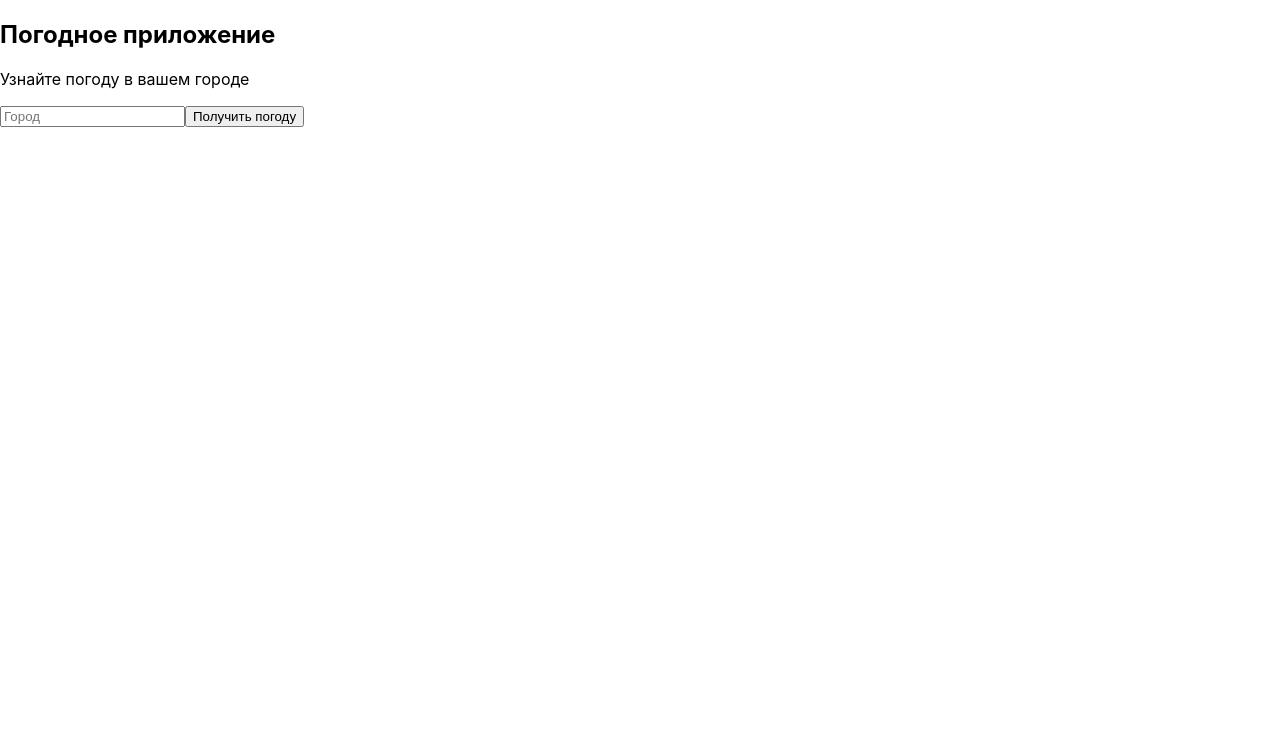
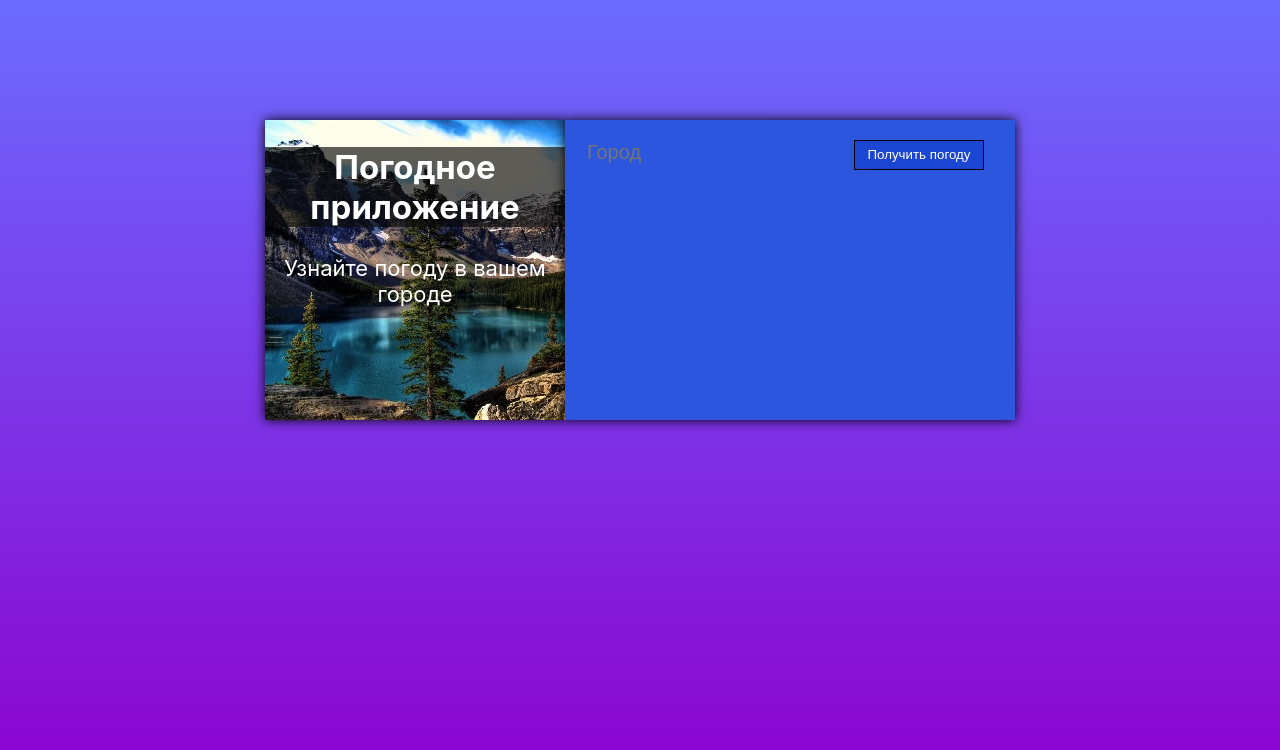
Before and after one commit to RodionSverdlovAl/weather-app-react, a React (Create React App) app: page / in a window 1280 px wide. Shown: the top 750 px of the page. Built offline with nearby package versions, Linux system fonts and the light colour scheme.

Commit message:
add style

```diff
--- a/src/App.js
+++ b/src/App.js
@@ -55,8 +55,9 @@ class App extends React.Component {
 
     render(){
         return (
-            <div>
+            <div class = "wrapper">
                 <Info />
+                <div class = "form">
                     <Form weatherMethod={this.gettingWeather}/>
                     <Weather
                         temp = {this.state.temp}
@@ -67,6 +68,8 @@ class App extends React.Component {
                         error = {this.state.error}
                     />
                 </div>
+
+            </div>
         );
     }
 }
--- a/src/components/Weather.js
+++ b/src/components/Weather.js
@@ -2,7 +2,7 @@ import React from "react";
 
 const Weather = (props) => {
     return (
-        <div>
+        <div class = "weather">
             { props.city &&
                 <div>
                 <p>Местоположение: {props.city}, {props.country} </p>
--- a/src/components/form.js
+++ b/src/components/form.js
@@ -3,8 +3,8 @@ import React from "react";
 const Form = (props) =>{
     return (
         <form onSubmit={props.weatherMethod}>
-                <input type = "text" name="city" placeholder="Город"></input>
-                <button>Получить погоду</button>
+                <input class = "input" type = "text" name="city" placeholder="Город"></input>
+                <button class = "button">Получить погоду</button>
         </form>
     )
 }
--- a/src/components/info.js
+++ b/src/components/info.js
@@ -2,7 +2,7 @@ import React from "react";
 
 const Info = () =>{
     return(
-        <div>
+        <div class = "header">
             <h2>Погодное приложение</h2>
             <p>Узнайте погоду в вашем городе</p>
         </div>
--- a/src/index.css
+++ b/src/index.css
@@ -5,9 +5,67 @@ body {
     sans-serif;
   -webkit-font-smoothing: antialiased;
   -moz-osx-font-smoothing: grayscale;
+
 }
 
 code {
   font-family: source-code-pro, Menlo, Monaco, Consolas, 'Courier New',
     monospace;
 }
+#root{
+  background: linear-gradient(rgb(108, 108, 255), rgb(141, 0, 206));
+  height: 100vh;
+  width: 100%;
+
+}
+.header{
+  background: url(../public/image.jpg);
+  height: 300px;
+  width: 300px;
+  color: rgb(255, 255, 255);
+  box-shadow: 0px 0px 11px rgb(0, 0, 0);
+  text-align: center;
+  font-size: 22px;
+  margin-top: 120px;
+
+}
+.header h2{
+  background: rgba(10, 10, 10, 0.658);
+}
+.wrapper{
+  align-items: center;
+  justify-content: center;
+  left: 200px;
+  display: flex;
+}
+
+.form{
+  background: rgb(45, 86, 223);
+  height: 300px;
+  width: 450px;
+  box-shadow: 0px 0px 11px rgb(0, 0, 0);
+  margin-top: 120px;
+}
+
+.input{
+  margin-top: 20px;
+  margin-left: 20px;
+  color:rgb(255, 255, 255);
+  font-size: 20px;
+  background: none;
+  border: none;
+}
+.button{
+  width: 130px;
+  height: 30px;
+  background: rgb(27, 70, 212);
+  border: black 1px solid;
+  cursor: pointer;
+  color: rgb(255, 255, 255);
+}
+
+.weather{
+  margin-left: 20px;
+  color: white;
+  font-size: 18px;
+}
```
Also changed, not shown: public/image.jpg (added). Lines whose indentation alone changed are shown as unchanged.
